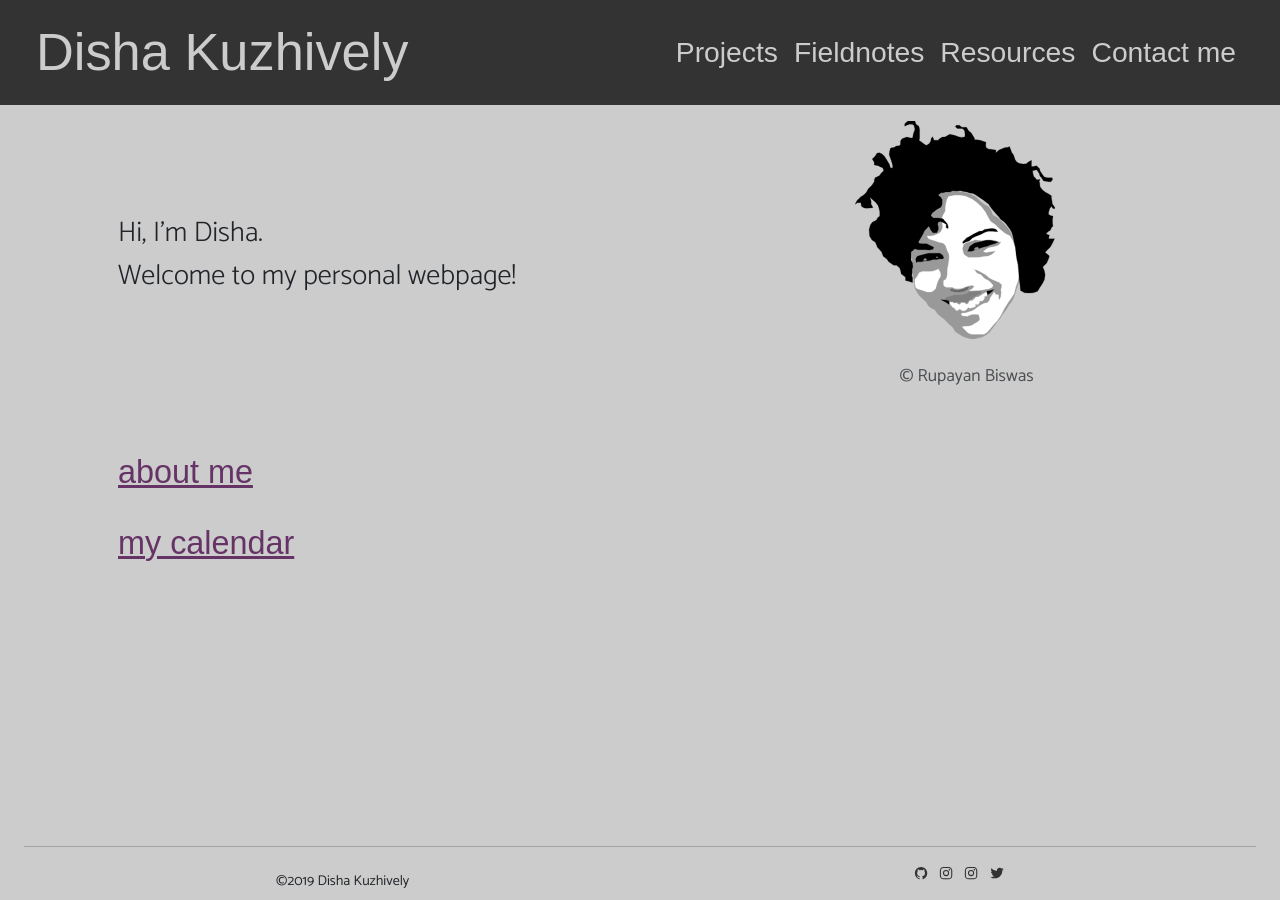
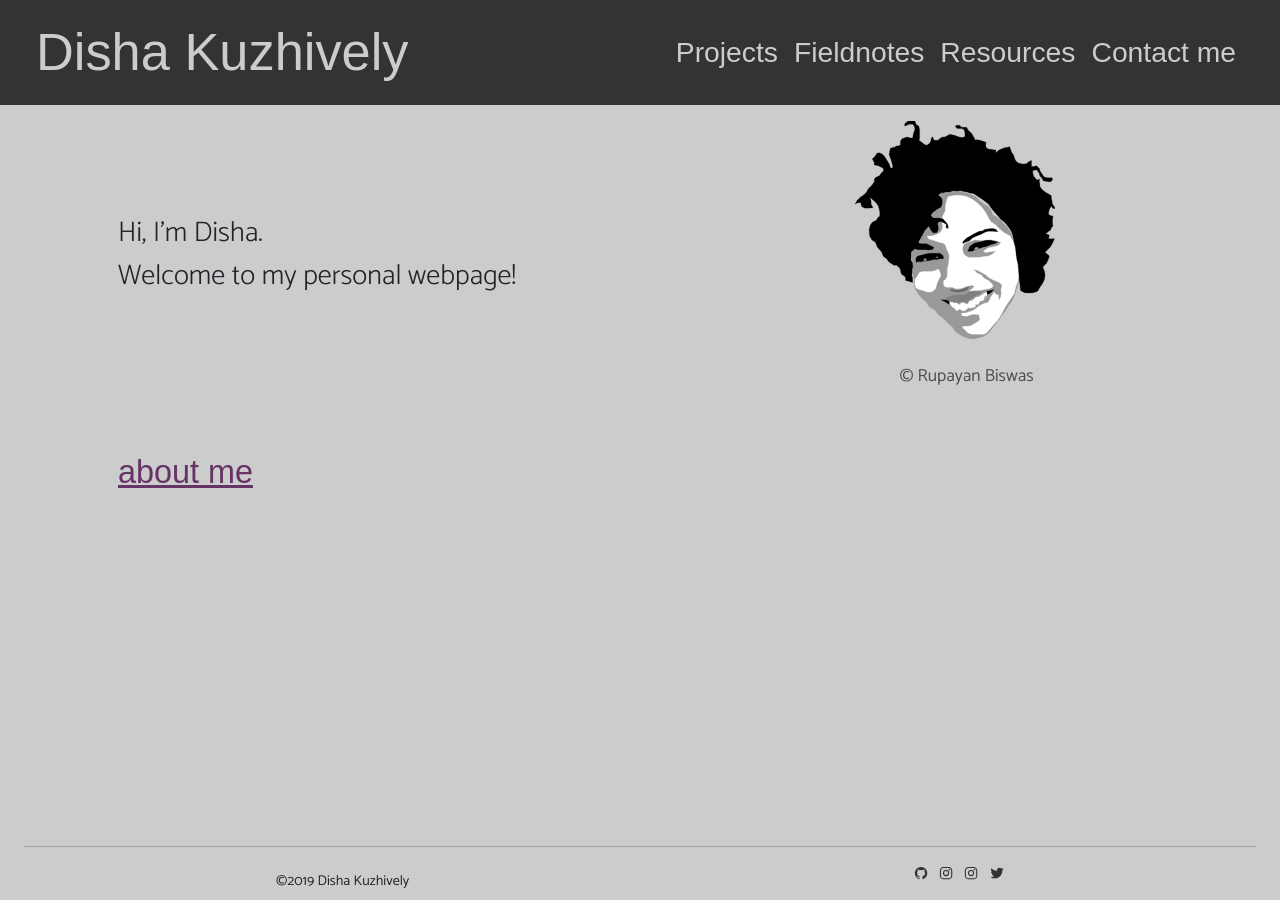
Before and after one commit to dishajk/dishajk.github.io, a Jekyll site: the page built from index.html, in a window 1280 px wide. Built offline with Jekyll 4.4.1, drawn with Linux system fonts in a browser that asks for light colours; nearby versions of some CDN libraries; some web fonts are replaced.

Commit message:
removing calendar until I figure out a better way

```diff
--- a/calendar.html
+++ b/calendar.html
@@ -6,13 +6,13 @@ date: 21 Apr 2024
 <div class="container">
     <p>This is my calendar, kindly refer to it when making plans involving me. I try to keep it as updated as possible. I make an effort to maintain it as accurately as possible. However, before finalizing any plans, kindly confirm with me to avoid any confusion or inconvenience.</p>
     <p>The events in this calendar are shown in the <span id="timeZone"></span> timezone</p>
-    <iframe id="calendar" style="border-width:0" width="800" height="600" frameborder="0" scrolling="no"></iframe>
+    <iframe id="calendar" style="border-width:0" width="500" height="600" frameborder="0" scrolling="no"></iframe>
 </div>
 <script>
     const userTimezone = Intl.DateTimeFormat().resolvedOptions().timeZone;
     document.getElementById('timeZone').innerText = userTimezone;
     const calendar = document.getElementById('calendar');
-    const calendarSrc = "https://calendar.google.com/calendar/embed?height=600&wkst=1&ctz=${userTimezone}&bgcolor=%23ffffff&showTitle=0&showPrint=0&showCalendars=0&src=ZGlzaGEuamtAaWN0cy5yZXMuaW4&src=aWN0cy5yZXMuaW5fMjN1OTBjaHFwcGl2MTBhb2oybTJicWNqZHNAZ3JvdXAuY2FsZW5kYXIuZ29vZ2xlLmNvbQ&src=aWN0cy5yZXMuaW5fOTFmZTRvc3NhcW92b2M4NzdmY2U0NjhxNmtAZ3JvdXAuY2FsZW5kYXIuZ29vZ2xlLmNvbQ&src=aWN0cy5yZXMuaW5fYnRqYmoyNjA5amEwZmplNWE0aDdjcmdjamNAZ3JvdXAuY2FsZW5kYXIuZ29vZ2xlLmNvbQ&src=ZGlzaGFqay4yMUBnbWFpbC5jb20&color=%23039BE5&color=%23AD1457&color=%23E4C441&color=%23616161&color=%23AD1457"
+    const calendarSrc = "https://calendar.google.com/calendar/embed?height=600&wkst=1&ctz=${userTimezone}&bgcolor=%23cccccc&showTitle=0&showPrint=0&mode=AGENDA&showTabs=0&showCalendars=0&showNav=0&src=ZGlzaGEuamtAaWN0cy5yZXMuaW4&src=aWN0cy5yZXMuaW5fMjN1OTBjaHFwcGl2MTBhb2oybTJicWNqZHNAZ3JvdXAuY2FsZW5kYXIuZ29vZ2xlLmNvbQ&src=aWN0cy5yZXMuaW5fOTFmZTRvc3NhcW92b2M4NzdmY2U0NjhxNmtAZ3JvdXAuY2FsZW5kYXIuZ29vZ2xlLmNvbQ&src=aWN0cy5yZXMuaW5fYnRqYmoyNjA5amEwZmplNWE0aDdjcmdjamNAZ3JvdXAuY2FsZW5kYXIuZ29vZ2xlLmNvbQ&color=%222222E5&color=%23AD1457&color=%23E4C441&color=%23616161"
     calendar.setAttribute('src', calendarSrc)
 </script>
 <div class="container">
--- a/index.html
+++ b/index.html
@@ -19,5 +19,5 @@ layout: default
         </section>
         <section class="container px-5">
                 {% include about.html %}
-                <h2 data-aos="fade-up"><a href="/calendar.html">my calendar</a></h2>
+                <!-- <h2 data-aos="fade-up"><a href="/calendar.html">my calendar</a></h2> -->
         </section>
```
